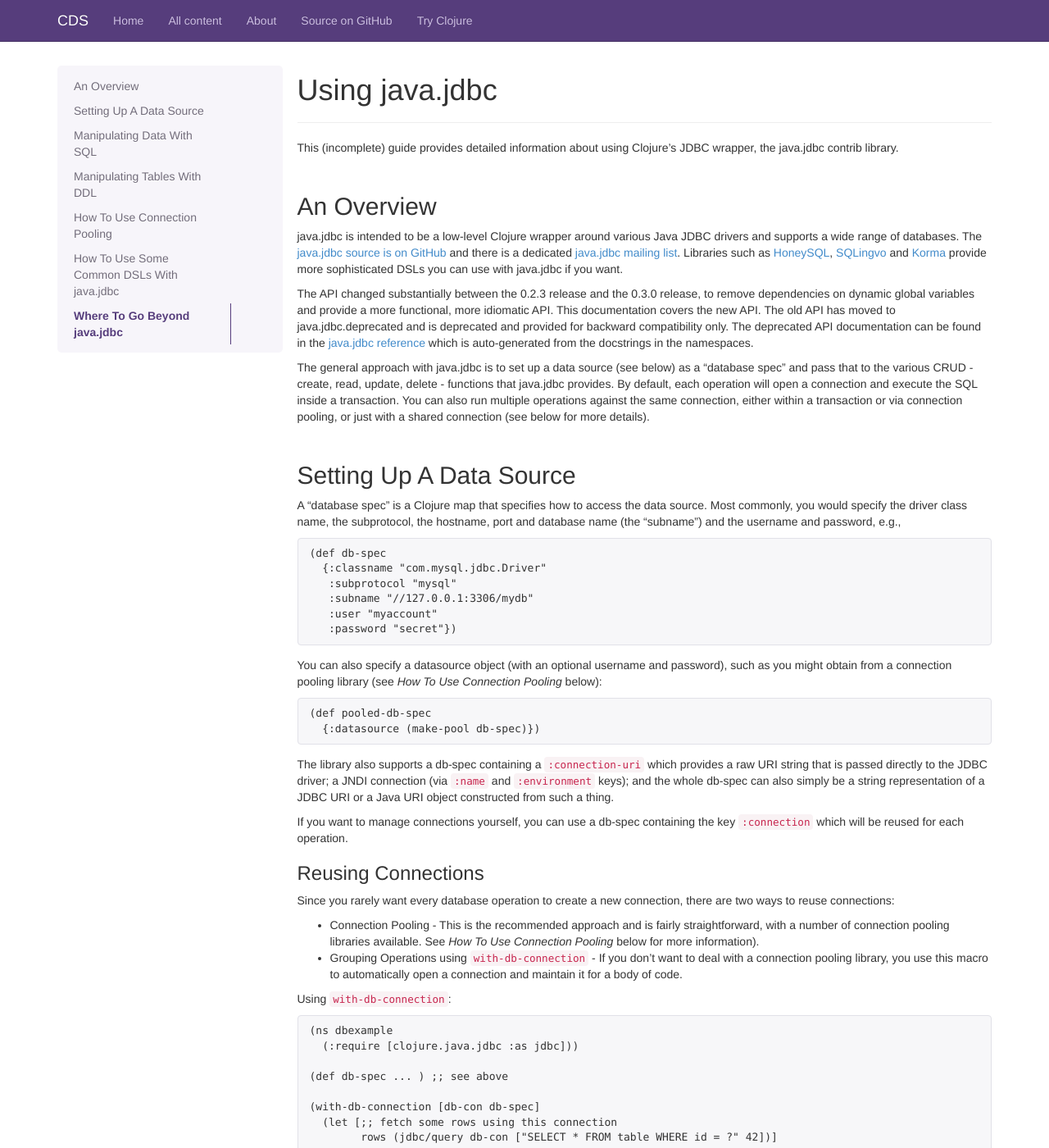
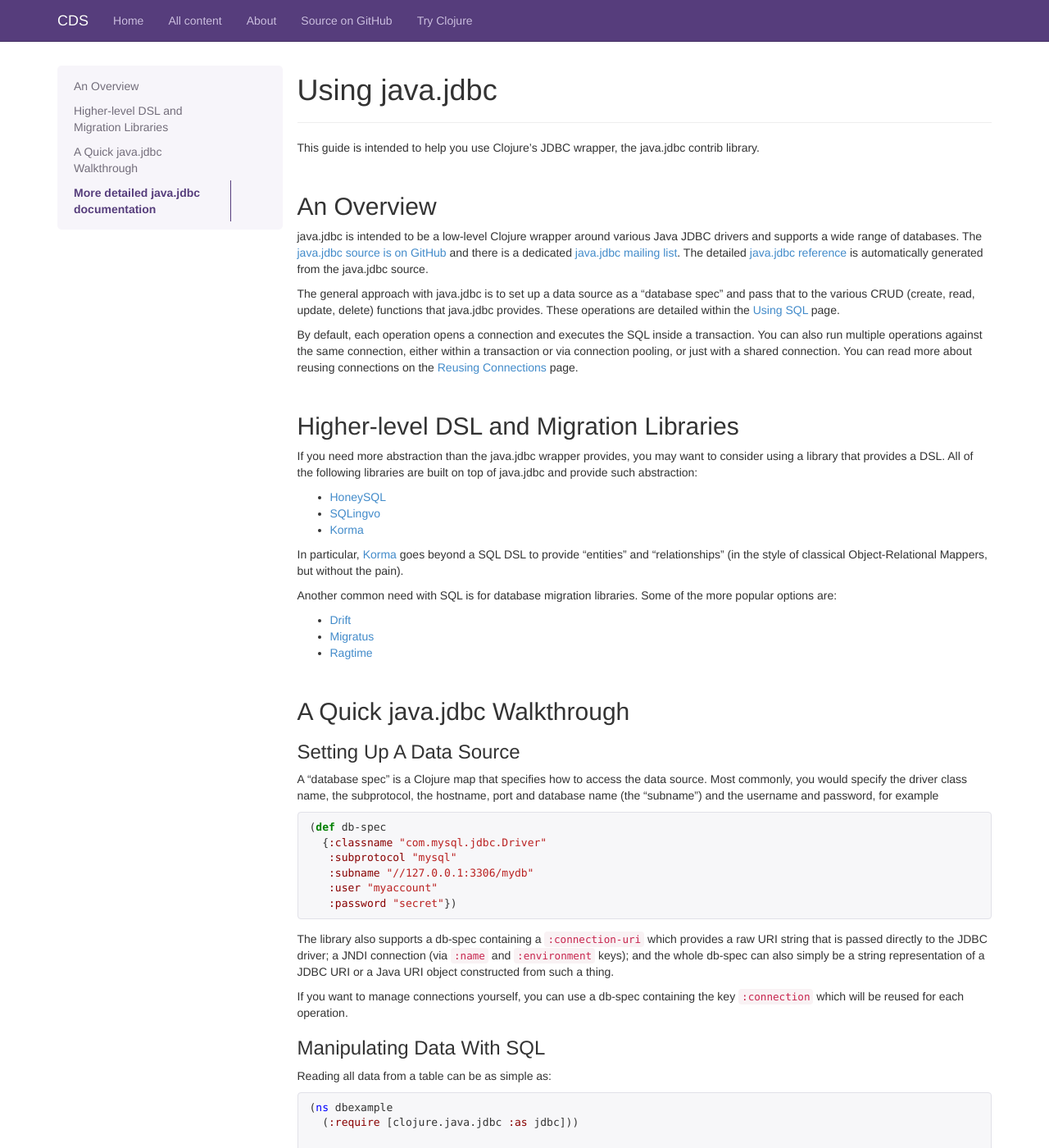
Before and after one commit to clojuredocs/guides, a Jekyll site: the page built from articles/ecosystem/java_jdbc/home.md, in a window 1280 px wide and 1400 px high. Shown: the whole window at 82% size. Built offline with Jekyll 4.4.1, drawn with Linux system fonts in a browser that asks for light colours; some web fonts are replaced; Markdown is read by kramdown in place of the engine named in the settings; some of the changed text lies outside the part shown.

Commit message:
Reorganize home and connection pooling pages

````diff
--- a/articles/ecosystem/java_jdbc/home.md
+++ b/articles/ecosystem/java_jdbc/home.md
@@ -3,56 +3,66 @@ title: "Using java.jdbc"
 layout: article
 ---
 
-This (incomplete) guide provides detailed information about using Clojure's
-JDBC wrapper, the java.jdbc contrib library.
+This guide is intended to help you use Clojure's JDBC wrapper, the java.jdbc
+contrib library.
 
 ## An Overview
 
 java.jdbc is intended to be a low-level Clojure wrapper around various Java
 JDBC drivers and supports a wide range of databases. The [java.jdbc source is
-on GitHub](https://github.com/clojure/java.jdbc/) and there is a dedicated
-[java.jdbc mailing
-list](https://groups.google.com/forum/#!forum/clojure-java-jdbc). Libraries
-such as [HoneySQL](https://github.com/jkk/honeysql),
-[SQLingvo](https://github.com/r0man/sqlingvo) and [Korma](http://sqlkorma.com)
-provide more sophisticated DSLs you can use with java.jdbc if you want.
+on GitHub][github] and there is a dedicated [java.jdbc mailing
+list][mailing-list]. The detailed [java.jdbc reference][reference] is
+automatically generated from the java.jdbc source.
 
-The API changed substantially between the 0.2.3 release and the 0.3.0 release,
-to remove dependencies on dynamic global variables and provide a more
-functional, more idiomatic API. This documentation covers the new API. The old
-API has moved to java.jdbc.deprecated and is deprecated and provided for
-backward compatibility only. The deprecated API documentation can be found in
-the [java.jdbc reference](http://clojure.github.io/java.jdbc/) which is
-auto-generated from the docstrings in the namespaces.
+The general approach with java.jdbc is to set up a data source as a "database
+spec" and pass that to the various CRUD (create, read, update, delete)
+functions that java.jdbc provides. These operations are detailed within the
+[Using SQL][using-sql] page.
 
-The general approach with java.jdbc is to set up a data source (see below) as a
-"database spec" and pass that to the various CRUD - create, read, update,
-delete - functions that java.jdbc provides. By default, each operation will
-open a connection and execute the SQL inside a transaction. You can also run
-multiple operations against the same connection, either within a transaction or
-via connection pooling, or just with a shared connection (see below for more
-details).
+By default, each operation opens a connection and executes the SQL inside a
+transaction. You can also run multiple operations against the same connection,
+either within a transaction or via connection pooling, or just with a shared
+connection. You can read more about reusing connections on the [Reusing
+Connections][reusing-connections] page.
 
-## Setting Up A Data Source
+## Higher-level DSL and Migration Libraries
+
+If you need more abstraction than the java.jdbc wrapper provides, you may want
+to consider using a library that provides a DSL. All of the following libraries
+are built on top of java.jdbc and provide such abstraction:
+
+* [HoneySQL](https://github.com/jkk/honeysql)
+* [SQLingvo](https://github.com/r0man/sqlingvo)
+* [Korma][korma]
+
+In particular, [Korma][korma] goes beyond a SQL DSL to provide "entities" and
+"relationships" (in the style of classical Object-Relational Mappers, but
+without the pain).
+
+Another common need with SQL is for database migration libraries. Some of the
+more popular options are:
+
+* [Drift](https://github.com/macourtney/drift)
+* [Migratus](https://github.com/pjstadig/migratus)
+* [Ragtime](https://github.com/weavejester/ragtime)
+
+## A Quick java.jdbc Walkthrough
+
+### Setting Up A Data Source
 
 A "database spec" is a Clojure map that specifies how to access the data
 source. Most commonly, you would specify the driver class name, the
 subprotocol, the hostname, port and database name (the "subname") and the
-username and password, e.g.,
+username and password, for example
 
-    (def db-spec
-      {:classname "com.mysql.jdbc.Driver"
-       :subprotocol "mysql"
-       :subname "//127.0.0.1:3306/mydb"
-       :user "myaccount"
-       :password "secret"})
-
-You can also specify a datasource object (with an optional username and
-password), such as you might obtain from a connection pooling library (see *How
-To Use Connection Pooling* below):
-
-    (def pooled-db-spec
-      {:datasource (make-pool db-spec)})
+```clojure
+(def db-spec
+  {:classname "com.mysql.jdbc.Driver"
+   :subprotocol "mysql"
+   :subname "//127.0.0.1:3306/mydb"
+   :user "myaccount"
+   :password "secret"})
+```
 
 The library also supports a db-spec containing a `:connection-uri` which
 provides a raw URI string that is passed directly to the JDBC driver; a JNDI
@@ -63,45 +73,24 @@ constructed from such a thing.
 If you want to manage connections yourself, you can use a db-spec containing
 the key `:connection` which will be reused for each operation.
 
-### Reusing Connections
-
-Since you rarely want every database operation to create a new connection,
-there are two ways to reuse connections:
-
-* Connection Pooling - This is the recommended approach and is fairly
-  straightforward, with a number of connection pooling libraries available. See
-  *How To Use Connection Pooling* below for more information).
-* Grouping Operations using `with-db-connection` - If you don't want to deal
-  with a connection pooling library, you use this macro to automatically open a
-  connection and maintain it for a body of code.
-
-Using `with-db-connection`:
-
-    (ns dbexample
-      (:require [clojure.java.jdbc :as jdbc]))
-
-    (def db-spec ... ) ;; see above
-
-    (with-db-connection [db-con db-spec]
-      (let [;; fetch some rows using this connection
-            rows (jdbc/query db-con ["SELECT * FROM table WHERE id = ?" 42])]
-        ;; insert a copy of the first row using the same connection
-        (jdbc/insert! db-con :table (dissoc (first rows) :id))))
-
-## Manipulating Data With SQL
+### Manipulating Data With SQL
 
 Reading all data from a table can be as simple as:
 
-    (ns dbexample
-      (:require [clojure.java.jdbc :as jdbc]))
+```clojure
+(ns dbexample
+  (:require [clojure.java.jdbc :as jdbc]))
 
-    (def db-spec ... ) ;; see above
+(def db-spec ... ) ;; see above
 
-    (jdbc/query db-spec ["SELECT * FROM table"])
+(jdbc/query db-spec ["SELECT * FROM table"])
+```
 
 You can follow the SQL string with any parameters for that SQL:
 
-    (jdbc/query db-spec ["SELECT col1, col2 FROM table WHERE status = ?" 1])
+```clojure
+(jdbc/query db-spec ["SELECT col1, col2 FROM table WHERE status = ?" 1])
+```
 
 The `query` function returns a fully-realized sequence of rows from the
 database. Under the hood, `query` converts the JDBC `ResultSet` into a (lazy)
@@ -122,14 +111,16 @@ you to process that sequence of rows:
 By default, `query` converts all of the column names in the `ResultSet` to
 lowercase keywords in the maps. This can be controlled by an optional
 `:identifiers` argument which is described, along with other options for
-`query`, in [Using SQL](using_sql.html).
+`query`, in [Using SQL][using-sql].
 
 The four basic CRUD operations are:
 
-    (jdbc/insert! db-spec :table {:col1 42 :col2 "123"}) ;; Create
-    (jdbc/query   db-spec ["SELECT * FROM table WHERE id = ?" 13]) ;; Read
-    (jdbc/update! db-spec :table {:col1 77 :col2 "456"} ["id = ?" 13]) ;; Update
-    (jdbc/delete! db-spec :table ["id = ?" 13]) ;; Delete
+```clojure
+(jdbc/insert! db-spec :table {:col1 42 :col2 "123"}) ;; Create
+(jdbc/query   db-spec ["SELECT * FROM table WHERE id = ?" 13]) ;; Read
+(jdbc/update! db-spec :table {:col1 77 :col2 "456"} ["id = ?" 13]) ;; Update
+(jdbc/delete! db-spec :table ["id = ?" 13]) ;; Delete
+```
 
 The table name can be specified as a string or a keyword.
 
@@ -149,67 +140,50 @@ corresponding columns to be set to `NULL`.
 
 By default, the table name and column names are used as-is in the underlying
 SQL. That can be controlled by an optional `:entities` argument which is
-described in [Using SQL](using_sql.html).
+described in [Using SQL][using-sql].
 
 In addition, there is a more general operation to run SQL commands:
 
-    (jdbc/execute! db-spec ["UPDATE table SET col1 = NOW() WHERE id = ?" 77])
+```clojure
+(jdbc/execute! db-spec ["UPDATE table SET col1 = NOW() WHERE id = ?" 77])
+```
 
-For more detail, read the [Using SQL](using_sql.html) guide.
+For more detail, read the [Using SQL][using-sql] guide.
 
-## Manipulating Tables With DDL
+### Manipulating Tables With DDL
 
 java.jdbc provides `create-table-ddl` and `drop-table-ddl` to generate basic
 `CREATE TABLE` and `DROP TABLE` DDL strings. Anything beyond that can be
 constructed manually as a string. DDL can be executed using `db-do-commands`:
 
-    (ns dbexample
-      (:require [clojure.java.jdbc :as jdbc]))
+```clojure
+(ns dbexample
+  (:require [clojure.java.jdbc :as jdbc]))
 
-    (def db-spec ... ) ;; see above
+(def db-spec ... ) ;; see above
 
-    (jdbc/db-do-commands db-spec
-                         (jdbc/create-table-ddl :fruit
-                                                [[:name "varchar(32)"]
-                                                 [:appearance "varchar(32)"]
-                                                 [:cost :int]
-                                                 [:grade :real]]))
-    (jdbc/db-do-commands db-spec "CREATE INDEX name_ix ON fruit ( name )")
+(jdbc/db-do-commands db-spec
+                     (jdbc/create-table-ddl :fruit
+                                            [[:name "varchar(32)"]
+                                             [:appearance "varchar(32)"]
+                                             [:cost :int]
+                                             [:grade :real]]))
+(jdbc/db-do-commands db-spec "CREATE INDEX name_ix ON fruit ( name )")
+```
 
-For more detail, read the [Using DDL and Metadata](using_ddl.html) guide.
+For more detail, read the [Using DDL and Metadata][using-ddl] guide.
 
-## How To Use Connection Pooling
+## More detailed java.jdbc documentation
 
-There are several connection pooling libraries out there and instructions for
-using two of the most popular, `c3p0` and `BoneCP`, are given in the
-[Connection Pooling](connection_pooling.html) Guide.
+* Using SQL: a more detailed guide on using SQL with java.jdbc
+* Using DDL: how to create your tables using the java.jdbc DDL
+* Reusing Connections: how to reuse your database connections
 
-The basic idea is to add your chosen connection pooling library to your
-project, import the appropriate class(es), define a function that consumes a
-"database spec" and produces a map containing a `:datasource` key whose value
-is the constructed pooled `DataSource` object, then use that in place of your
-bare `db-spec` variable. You are responsible for creating the pooled data
-source object and passing the map containing it into any functions that need a
-database connection.
+[github]: https://github.com/clojure/java.jdbc/
+[mailing-list]: https://groups.google.com/forum/#!forum/clojure-java-jdbc
+[reference]: http://clojure.github.io/java.jdbc/
+[korma]: http://sqlkorma.com
 
-## How To Use Some Common DSLs With java.jdbc
-
-TBC
-
-Some examples of [HoneySQL](https://github.com/jkk/honeysql) and
-[SQLingvo](https://github.com/r0man/sqlingvo) will be added here.
-
-## Where To Go Beyond java.jdbc
-
-Some Domain Specific Languages that generate SQL are mentioned above. In
-particular, [Korma](http://sqlkorma.com) goes beyond a SQL DSL to provide
-"entities" and "relationships" (in the style of classical Object-Relational
-Mappers, but without the pain).
-
-Another common need with SQL is for database migration libraries. Some of the
-more popular options are:
-
-* [Drift](https://github.com/macourtney/drift)
-* [Lobos](http://budu.github.io/lobos/)
-* [Migratus](https://github.com/pjstadig/migratus)
-* [Ragtime](https://github.com/weavejester/ragtime)
+[using-sql]: using_sql.html
+[using-ddl]: using_ddl.html
+[reusing-connections]: reusing_connections.html
````
Also changed, not shown: articles/ecosystem/java_jdbc/connection_pooling.md (deleted, +0 -142 lines), articles/ecosystem/java_jdbc/reusing_connections.md (added, +207 -0 lines).
